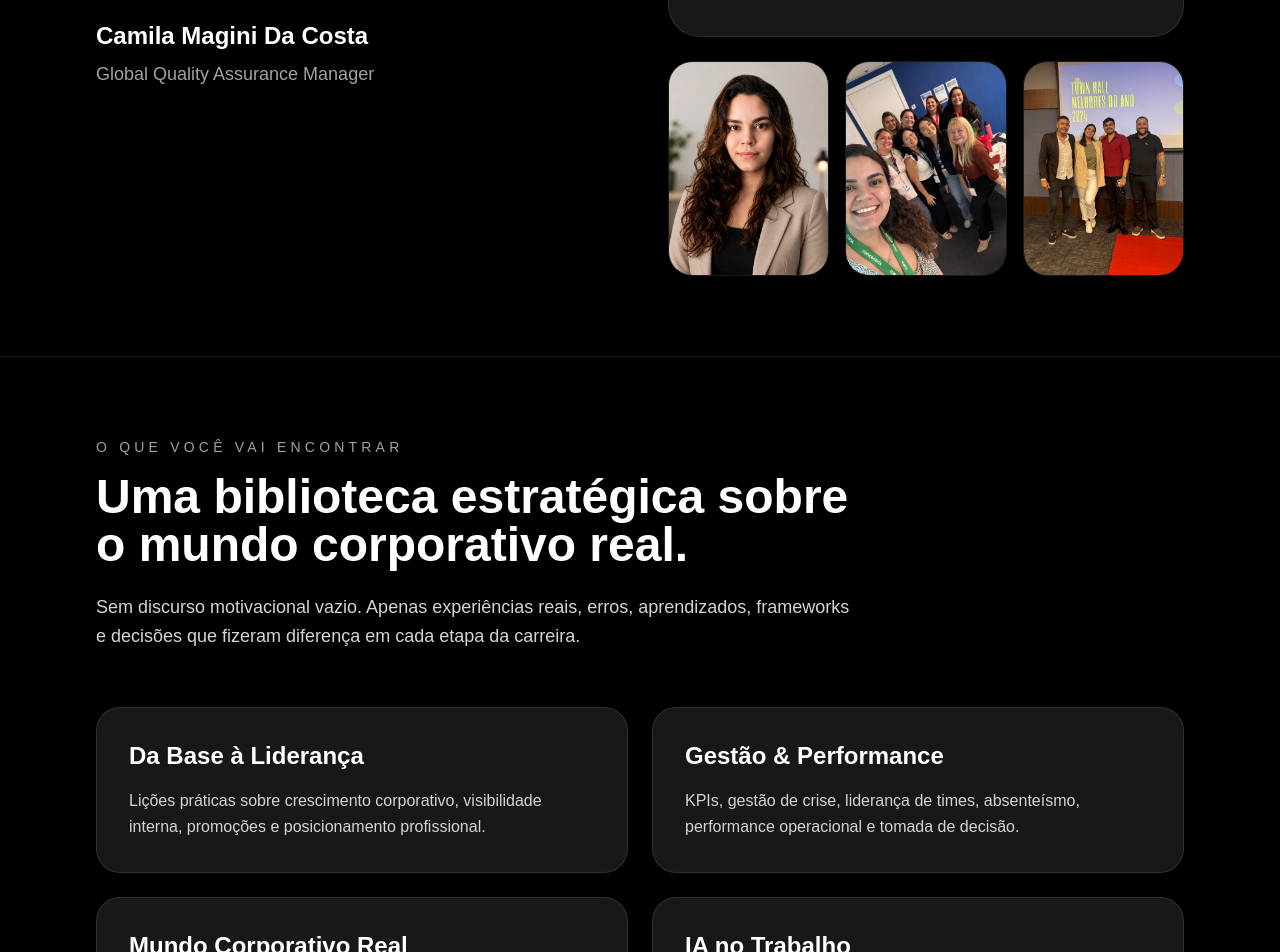
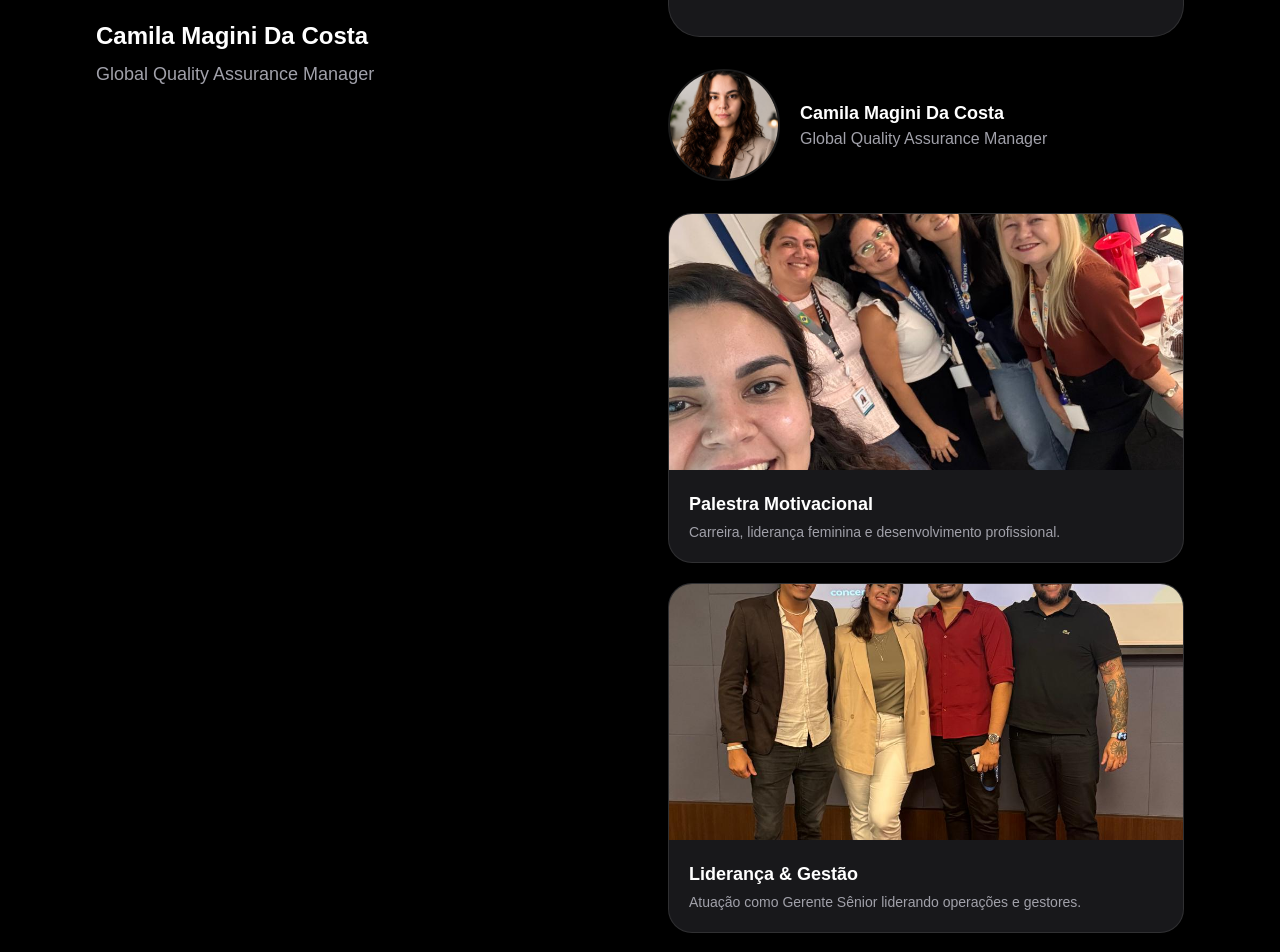
Before and after one commit to camymagini-sudo/da-base-ao-topo, a Next.js app: page / in a window 1280 px wide. Shown: the part 1280-2232 px from the top of the page. Built offline with nearby package versions, Linux system fonts and the light colour scheme.

Commit message:
Update page.js

```diff
--- a/app/page.js
+++ b/app/page.js
@@ -227,24 +227,65 @@ export default function CorporateGrowthSite() {
               </div>
             </div>
 
-            <div className="grid grid-cols-3 gap-4">
+            <div className="space-y-8">
+
+  <div className="flex items-center gap-5 pt-2">
     <img
       src="/perfil.jpg"
       alt="Camila Magini"
-    className="aspect-[3/4] object-cover rounded-3xl border border-white/10"
+      className="w-28 h-28 rounded-full object-cover border-2 border-white/10"
     />
 
+    <div>
+      <p className="text-white font-semibold text-lg">
+        Camila Magini Da Costa
+      </p>
+
+      <p className="text-zinc-400">
+        Global Quality Assurance Manager
+      </p>
+    </div>
+  </div>
+
+  <div className="space-y-5">
+
+    <div className="bg-zinc-900 border border-white/10 rounded-3xl overflow-hidden">
       <img
         src="/palestra.jpg"
-    alt="Palestra sobre carreira e liderança feminina"
-    className="aspect-[3/4] object-cover rounded-3xl border border-white/10"
+        alt="Palestra Motivacional"
+        className="w-full h-64 object-cover"
       />
 
+      <div className="p-5">
+        <p className="text-lg font-semibold">
+          Palestra Motivacional
+        </p>
+
+        <p className="text-zinc-400 text-sm mt-1">
+          Carreira, liderança feminina e desenvolvimento profissional.
+        </p>
+      </div>
+    </div>
+
+    <div className="bg-zinc-900 border border-white/10 rounded-3xl overflow-hidden">
       <img
         src="/lideranca.jpg"
-    alt="Gestão de líderes e operações"
-    className="aspect-[3/4] object-cover rounded-3xl border border-white/10"
+        alt="Liderança Corporativa"
+        className="w-full h-64 object-cover"
       />
+
+      <div className="p-5">
+        <p className="text-lg font-semibold">
+          Liderança & Gestão
+        </p>
+
+        <p className="text-zinc-400 text-sm mt-1">
+          Atuação como Gerente Sênior liderando operações e gestores.
+        </p>
+      </div>
+    </div>
+
+  </div>
 </div>
           </div>
         </div>
```
Lines whose indentation alone changed are shown as unchanged.
